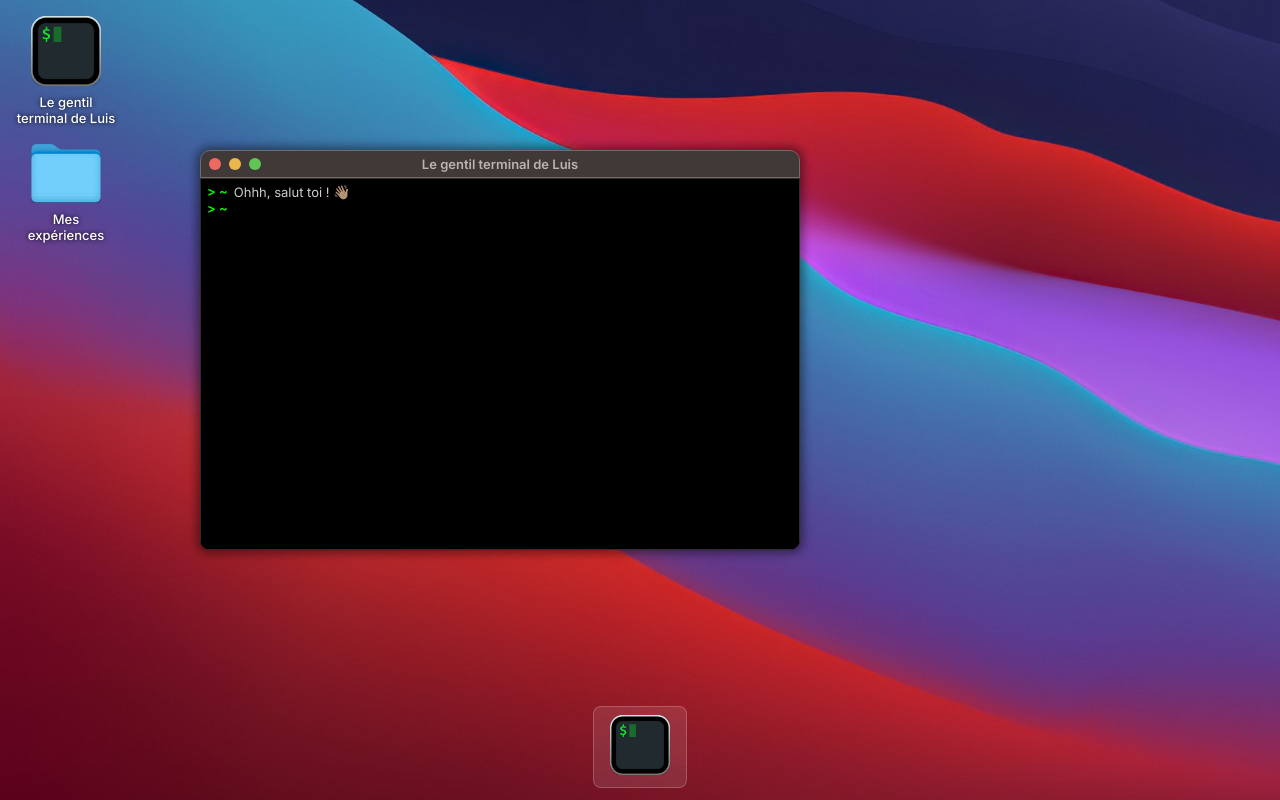
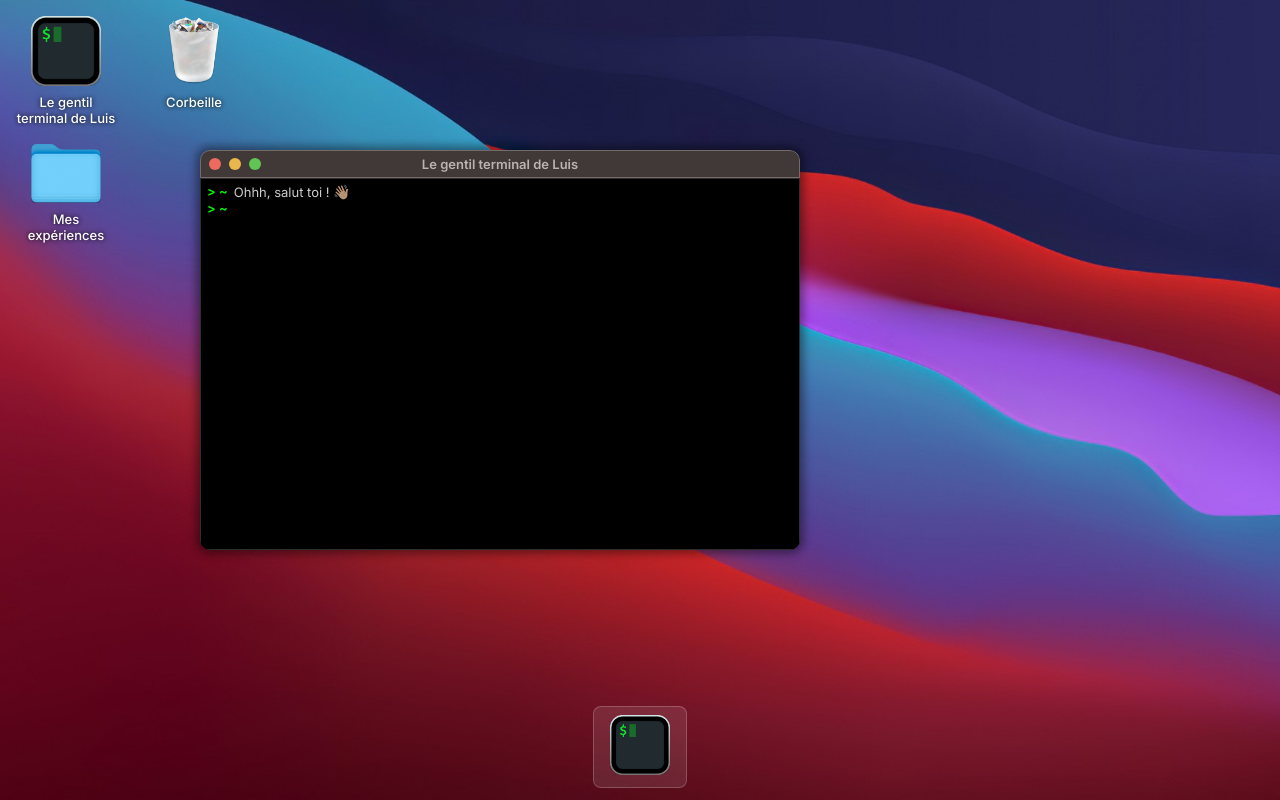
Before and after one commit to louwiis/portfolio, a Vue app: page / in a window 1280 px wide. Built offline with nearby package versions, Linux system fonts and the light colour scheme.

Commit message:
fix bg + add trash

```diff
--- a/src/components/ImageWindow.vue
+++ b/src/components/ImageWindow.vue
@@ -17,15 +17,13 @@ const image = tabsStore.getTabById(id);
   <TabbedWindow v-if="image.isOpened" :id="id" :title="image.name">
     <slot>
       <div class="image">
-        <!-- make a conditionnal style -->
         <img
           class="img"
           :src="image.src"
           :alt="image.src"
           :style="{ width: image.isFullscreen ? '100%' : image.width + 'px', height: image.isFullscreen ? '100%' : image.height - 28 + 'px' }"
           :class="{ portrait: image.ratio < image.width / image.height, landscape: image.ratio > image.width / image.height }"
-          ref="image2"
-        />
+         />
       </div>
     </slot>
   </TabbedWindow>
--- a/src/stores/tabs.js
+++ b/src/stores/tabs.js
@@ -3,6 +3,7 @@ import terminal from '../assets/images/terminal.png'
 import folder from '../assets/images/folder.png'
 import wallpaper from '../assets/images/wallpaper.jpg'
 import note from '../assets/images/note.png'
+import trash from '../assets/images/trash.png'
 
 import agilyLogo from '../assets/images/agily-logo.svg'
 import agilyTeam from '../assets/images/agily-team.webp'
@@ -67,6 +68,26 @@ export const tabsStore = reactive({
         id: 'agily-pictures',
         icon: folder,
         name: 'Quelques photos',
+        isOpened: false,
+        isMinimized: false,
+        isFullscreen: false,
+        width: 600,
+        height: 400,
+        x: 120,
+        y: 120,
+        files: [
+          {
+            id: 'agily-logo',
+          },
+          {
+            id: 'agily-team',
+          },
+        ],
+      },
+      {
+        id: 'trash',
+        icon: trash,
+        name: 'Corbeille',
         isOpened: false,
         isMinimized: false,
         isFullscreen: false,
--- a/src/views/HomeView.vue
+++ b/src/views/HomeView.vue
@@ -20,6 +20,7 @@ const images = tabsStore.state.pictures;
   <main>
     <Icon id="terminal" :x="16" :y="16" />
     <Icon id="experiences" :x="16" :y="144" />
+    <Icon id="trash" :x="144" :y="16" />
 
     <TerminalWindow v-if="terminal?.isOpened" />
 
@@ -41,7 +42,8 @@ const images = tabsStore.state.pictures;
 main {
   height: 100vh;
   width: 100vw;
-  background: url(@/assets/images/wallpaper.jpg) no-repeat center center fixed;
+  background: url(@/assets/images/wallpaper.jpg) center center fixed;
+  background-size: cover;
 
   .menu {
     position: fixed;
```
Also changed, not shown: src/assets/images/trash.png (added).
